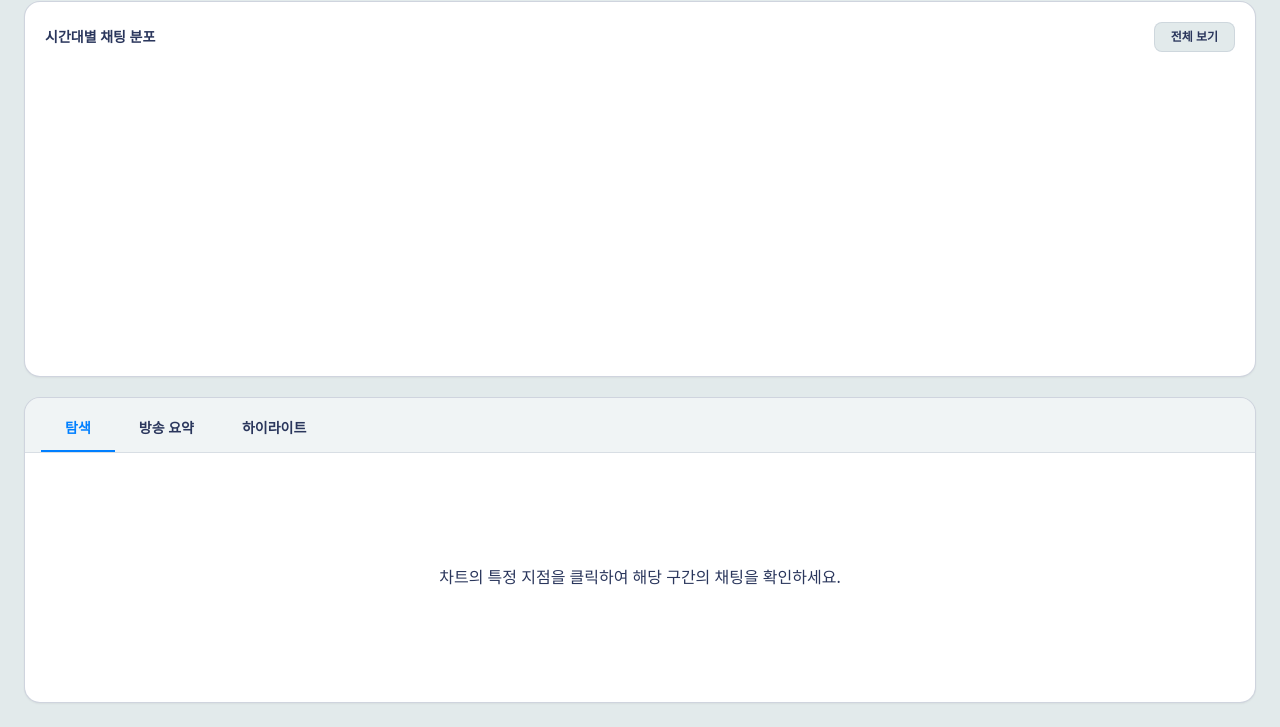
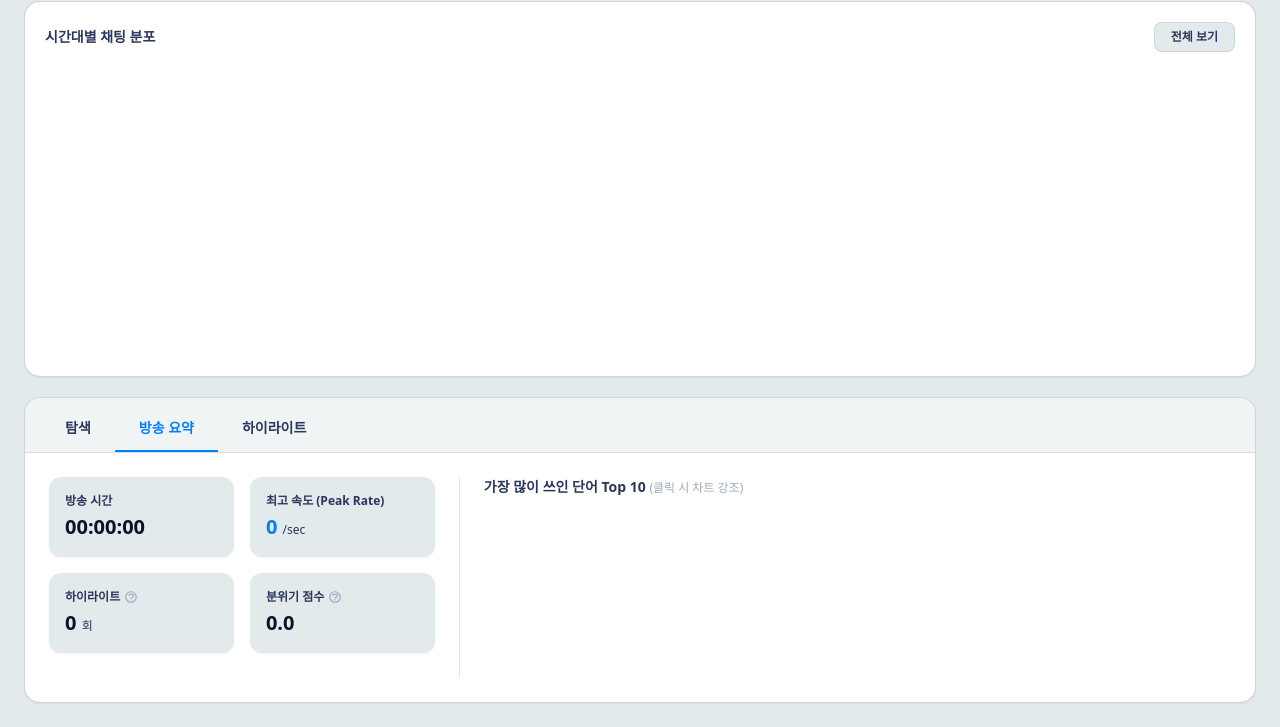
Before and after one commit to CHU3221/kurimi-observatory, a plain HTML site: page src/dashboard.html in a window 1280 px wide. Shown: the part 73-800 px from the top of the page. Drawn offline with nearby package versions, Linux system fonts and the light colour scheme; some packages are replaced by stand-ins of ours; a script that the page names is missing.

Commit message:
Update dashboard.html
HypeScore 계산식, 탭 우선순위 변경

```diff
--- a/src/dashboard.html
+++ b/src/dashboard.html
@@ -74,13 +74,13 @@
 
         <div class="bg-white border border-ringray/50 rounded-2xl h-[45%] flex flex-col min-h-0 shadow-sm relative overflow-hidden">
             <div class="flex-none flex border-b border-ringray/30 bg-rinwhite/50 px-4 pt-2">
-                <button onclick="switchTab('explore')" id="tab-btn-explore" class="px-6 py-3 text-sm font-bold border-b-2 border-azure text-azure transition-colors">탐색</button>
-                <button onclick="switchTab('summary')" id="tab-btn-summary" class="px-6 py-3 text-sm font-semibold border-b-2 border-transparent text-navy-700 hover:text-azure transition-colors">방송 요약</button>
+                <button onclick="switchTab('explore')" id="tab-btn-explore" class="px-6 py-3 text-sm font-semibold border-b-2 border-transparent text-navy-700 hover:text-azure transition-colors">탐색</button>
+                <button onclick="switchTab('summary')" id="tab-btn-summary" class="px-6 py-3 text-sm font-bold border-b-2 border-azure text-azure transition-colors">방송 요약</button>
                 <button onclick="switchTab('legendary')" id="tab-btn-legendary" class="px-6 py-3 text-sm font-semibold border-b-2 border-transparent text-navy-700 hover:text-azure transition-colors">하이라이트</button>
             </div>
 
             <div class="flex-1 overflow-y-auto p-6 relative">
-                <div id="tab-content-explore" class="h-full flex flex-col justify-center">
+                <div id="tab-content-explore" class="hidden h-full flex flex-col justify-center">
                     <div id="info-placeholder" class="text-center text-navy-700 font-medium h-full flex items-center justify-center">차트의 특정 지점을 클릭하여 해당 구간의 채팅을 확인하세요.</div>
                     <div id="info-content" class="hidden flex items-center justify-between w-full h-full">
                         <div class="flex flex-col gap-1 w-1/4 pr-4">
@@ -110,7 +110,7 @@
                     </div>
                 </div>
 
-                <div id="tab-content-summary" class="hidden h-full flex gap-6">
+                <div id="tab-content-summary" class="h-full flex gap-6">
                     <div class="w-1/3 grid grid-cols-2 gap-4 place-content-start">
                         <div class="bg-rinwhite p-4 rounded-xl shadow-sm">
                             <span class="text-xs text-navy-700 font-semibold block mb-1">방송 시간</span>
@@ -450,7 +450,7 @@
 
             const totalSum = data.reduce((acc, cur) => acc + (cur.raw.sum_v || 0), 0);
             const avgChatPerMin = totalSum / (data.length || 1);
-            const hypeScore = Math.min(99.9, (avgChatPerMin / 200) * 100).toFixed(1);
+            const hypeScore = ((avgChatPerMin / 200) * 100).toFixed(1);
             document.getElementById('stat-hype').innerText = hypeScore;
 
             const wordsHtml = meta.global_top_words.slice(0, 10).map((w, idx) => {
```
